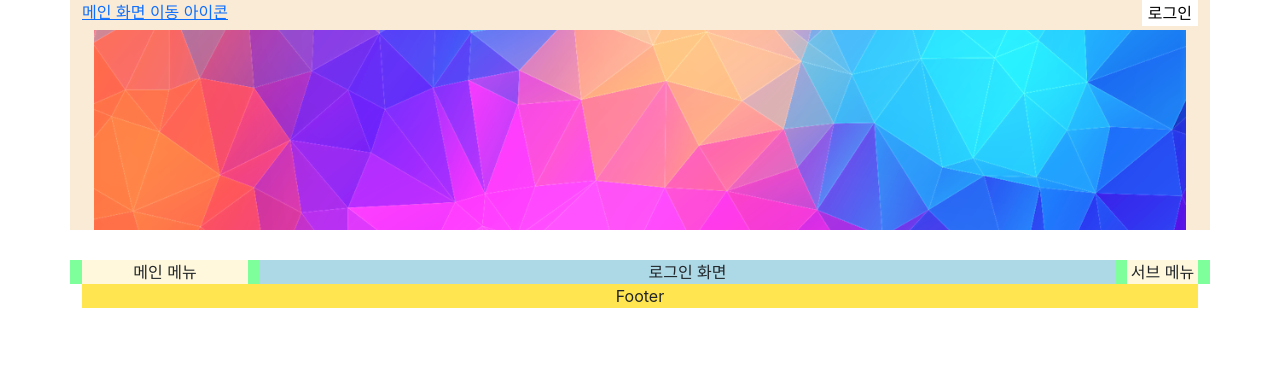
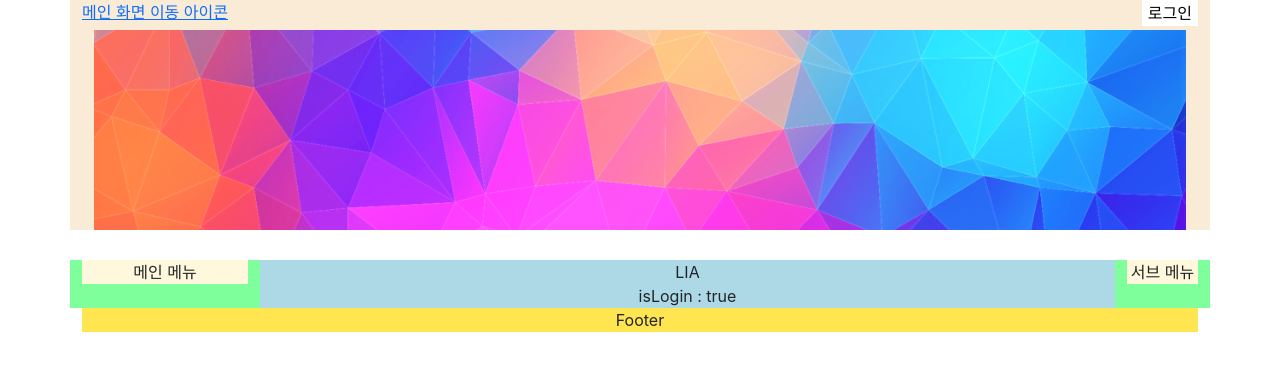
Before and after one commit to Lee-HT/codelia, a React (Create React App) app: page /login in a window 1280 px wide. Shown: the top 370 px of the page. Built offline with nearby package versions, Linux system fonts and the light colour scheme; no server answers.

Commit message:
Login 정보 Context에 저장

```diff
--- a/src/App.js
+++ b/src/App.js
@@ -1,10 +1,32 @@
+import { LoginContext, LoginProvider } from "Context/Login/LoginContext";
+import { createElement } from "react";
+
 const { default: Home } = require("containers/Home/Home");
 const { Route, Routes } = require("react-router-dom");
+
+function ContextProvider({ contexts, children }) {
+  return contexts.reduce(
+    (prev, context) =>
+      createElement(context, {
+        children: prev,
+      }),
+    children
+  );
+}
+
+const contextArray = [LoginContext];
 
 export default function App() {
   return (
     <Routes>
-      <Route path="/*" element={<Home/>}></Route>
+      <Route
+        path="/*"
+        element={
+          <LoginProvider>
+            <Home />
+          </LoginProvider>
+        }
+      ></Route>
     </Routes>
   );
 }
--- /dev/null
+++ b/src/Context/Login/LoginContext.js
@@ -0,0 +1,24 @@
+import { createContext, useCallback, useState } from "react";
+
+export const LoginContext = createContext();
+LoginContext.displayName = "LIA";
+
+export function LoginProvider({ children }) {
+  const [userInfo, setUser] = useState({
+    isLogin: false,
+    username: "LIA"
+  });
+
+  const setUserContext = useCallback(
+    (key,value) => {
+      setUser((prev) => ({ ...prev, [key]: value }));
+    },
+    [userInfo]
+  );
+
+  return (
+    <LoginContext.Provider value={{ userInfo, setUserContext }}>
+      {children}
+    </LoginContext.Provider>
+  );
+}
--- a/src/components/Comment/Save/CommentSave.js
+++ b/src/components/Comment/Save/CommentSave.js
@@ -29,7 +29,7 @@ export default function CommentSave(props) {
     }
   }
   async function cancelComments() {
-    setComments((prev) => ({...prev, contents:""}))
+    setComments((prev) => ({ ...prev, contents: "" }));
   }
 
   return (
--- a/src/pages/Login/Login.js
+++ b/src/pages/Login/Login.js
@@ -1,5 +1,19 @@
+import { LoginContext } from "Context/Login/LoginContext";
+import { useContext, useEffect } from "react";
 import "./Login.css";
 
 export default function Login() {
-  return <div>로그인 화면</div>;
+  const { userInfo, setUserContext } = useContext(LoginContext);
+
+  useEffect(() => {
+    setUserContext("isLogin",true);
+    console.log(userInfo);
+  }, []);
+
+  return (
+    <div>
+      <div>{userInfo.username}</div>
+      <div>{"isLogin : " + userInfo.isLogin}</div>
+    </div>
+  );
 }
```
